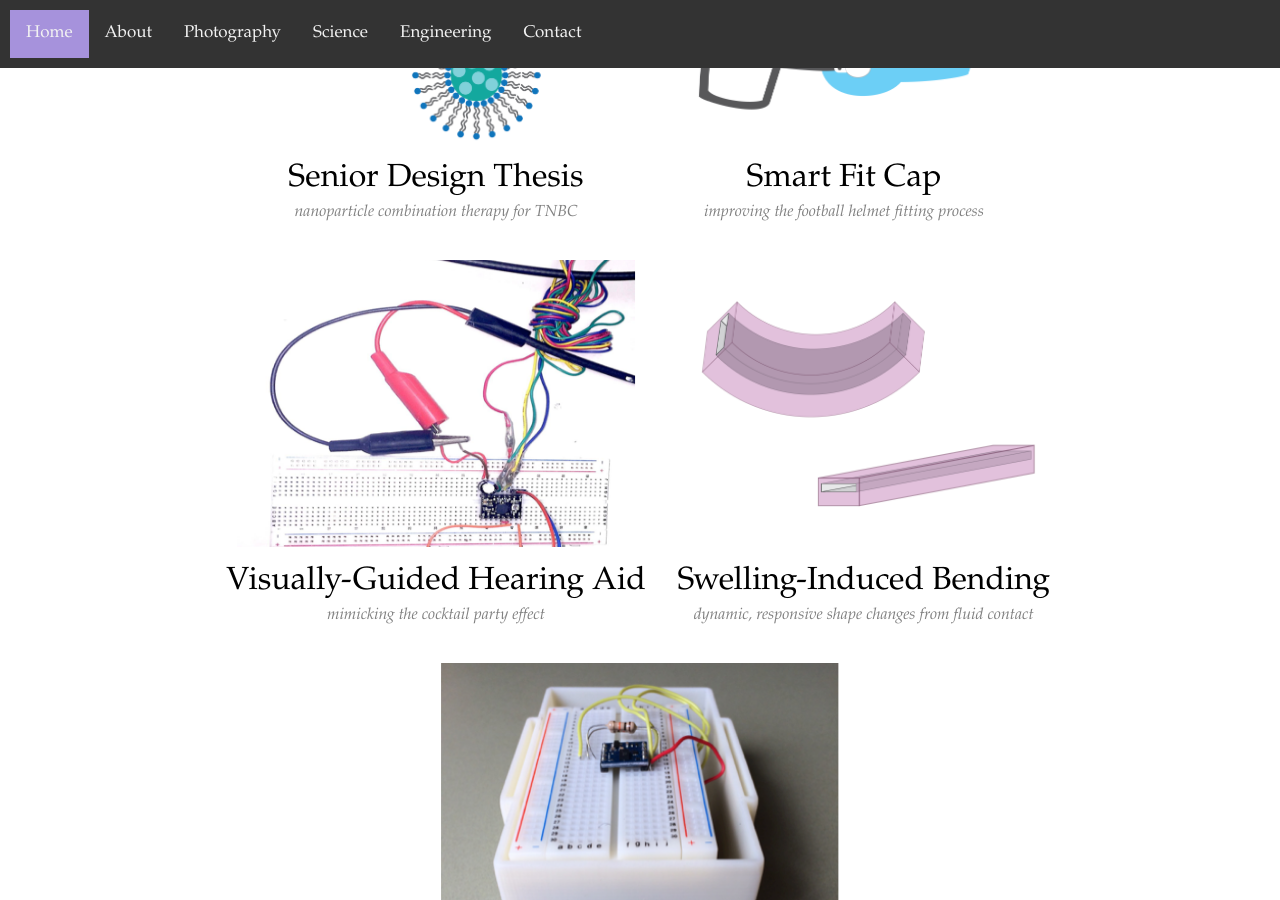
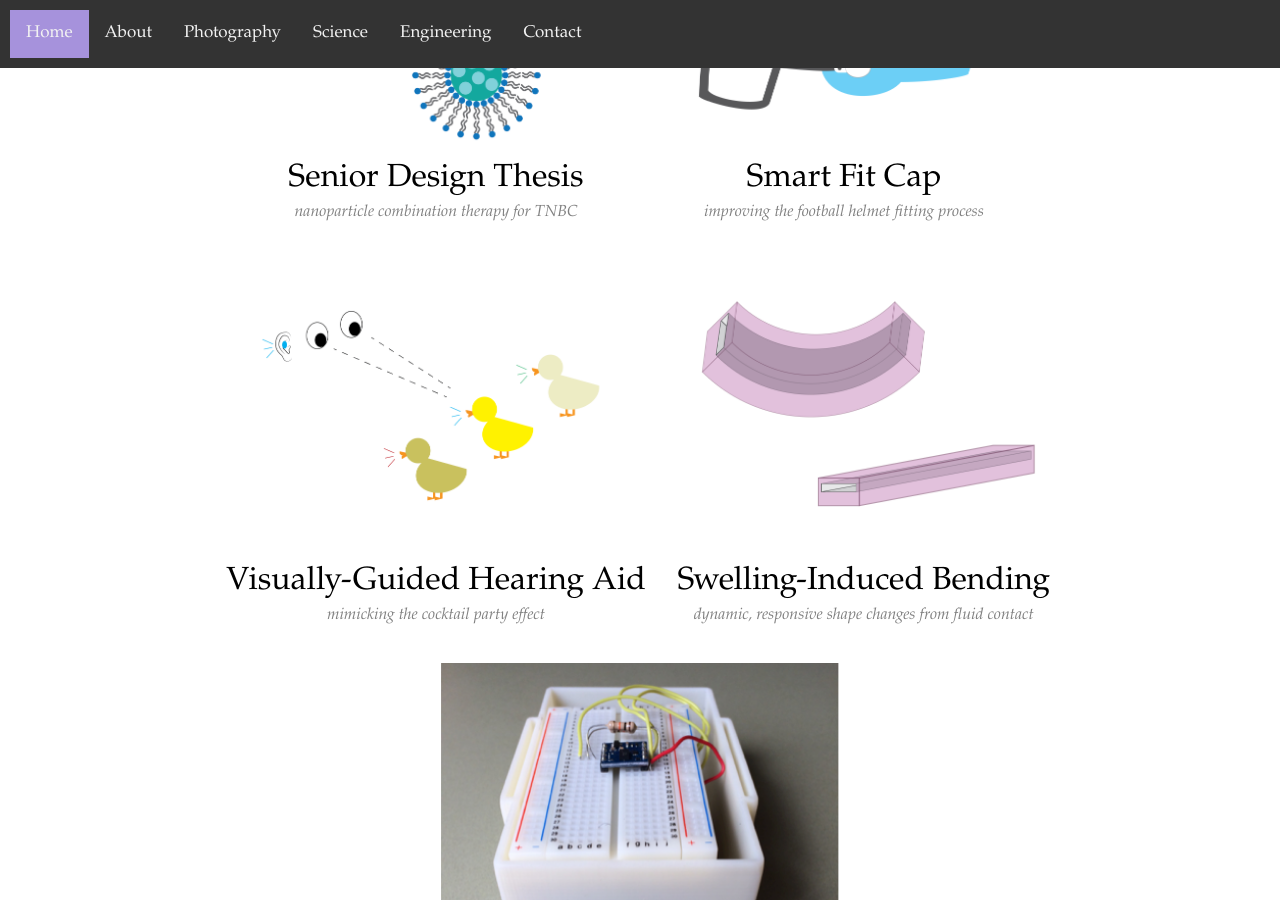
Before and after one commit to echang17/echang17.github.io, a Jekyll site: the page built from projects/index.html, in a window 1280 px wide and 900 px high, scrolled down 342 px. Built offline with Jekyll 4.4.1, drawn with Linux system fonts in a browser that asks for light colours.

Commit message:
Update index.html

```diff
--- a/projects/index.html
+++ b/projects/index.html
@@ -45,7 +45,7 @@
   <!--Hearing Aid-->
 <div class="main-blurb">
 	<!--rotate image?-->
-	<a href="/projects/hearingaid"><img src="/projects/hearingaid2.png" style="object-fit:cover;height:287px; width:400px" class="hover-shadow cursor"></a>
+	<a href="/projects/hearingaid"><img src="/projects/hearingaiddrawing.png" style="object-fit:cover;height:287px; width:400px" class="hover-shadow cursor"></a>
 	<div class="info-wrapper-title">
 		<a href="/projects/hearingaid">
 			<span>Visually-Guided Hearing Aid</span>
```
